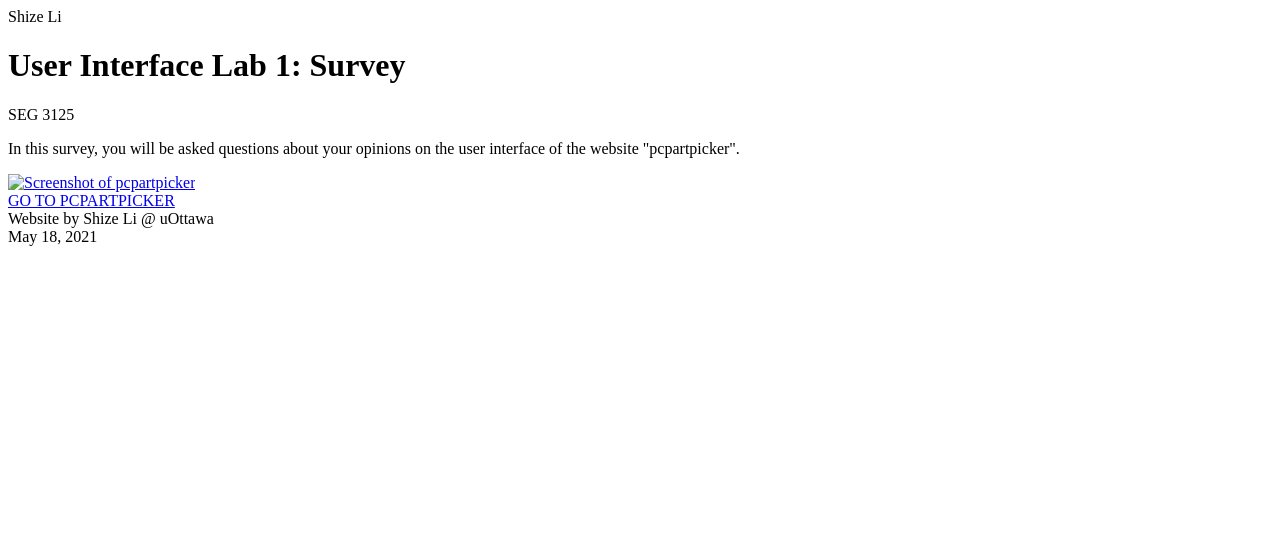
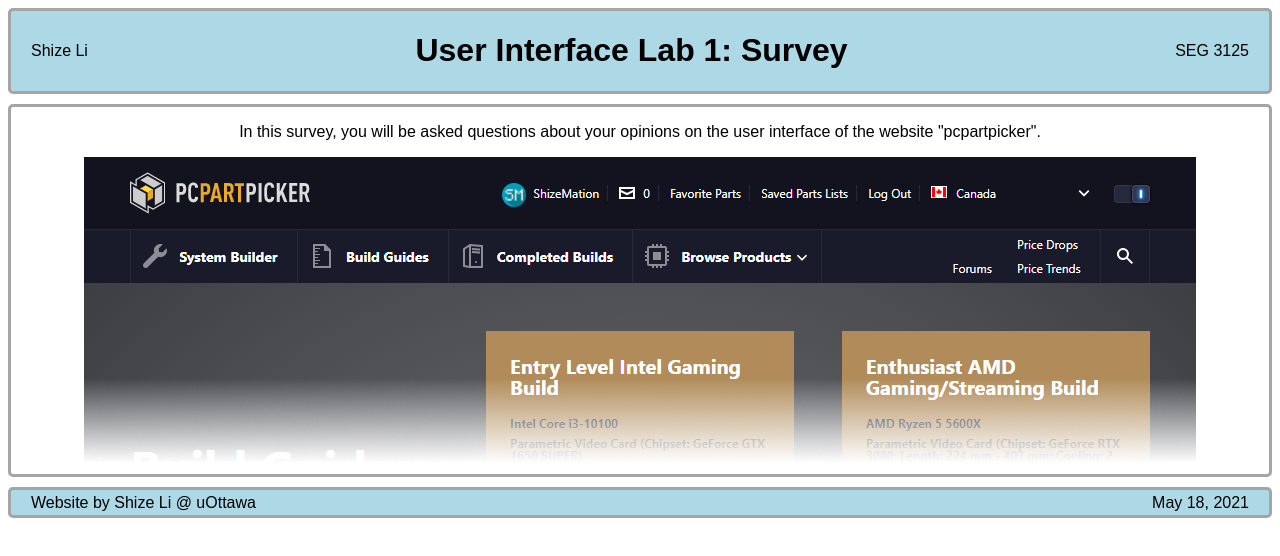
Before and after one commit to ShizeMation/SEG3125, a plain HTML site: page lab1/index.html in a window 1280 px wide. Drawn offline with Linux system fonts and the light colour scheme; the site is published under a folder, as on GitHub Pages, so addresses that start at the root find nothing.

Commit message:
Attempt to fix links

```diff
--- a/lab1/index.html
+++ b/lab1/index.html
@@ -5,8 +5,8 @@
     <meta http-equiv="X-UA-Compatible" content="IE=edge">
     <meta name="viewport" content="width=device-width, initial-scale=1.0">
     <title>SEG3125 Lab 1</title>
-    <link rel="stylesheet" href="/styles/main.css">
-    <link rel="stylesheet" href="/lab1/styles/lab1.css">
+    <link rel="stylesheet" href="../styles/main.css">
+    <link rel="stylesheet" href="styles/lab1.css">
 </head>
 <body>
     <header>
@@ -20,7 +20,7 @@
             on the user interface of the website "pcpartpicker".
         </p>
         <a id="pcpp-btn" href="https://ca.pcpartpicker.com">
-            <img id="pcpp-img" src="/lab1/images/pcpp.png" alt="Screenshot of pcpartpicker">
+            <img id="pcpp-img" src="images/pcpp.png" alt="Screenshot of pcpartpicker">
             <div id="hover-text">GO TO PCPARTPICKER</div>
         </a>
 
```
Also changed, not shown: index.html (+1 -1 lines).
